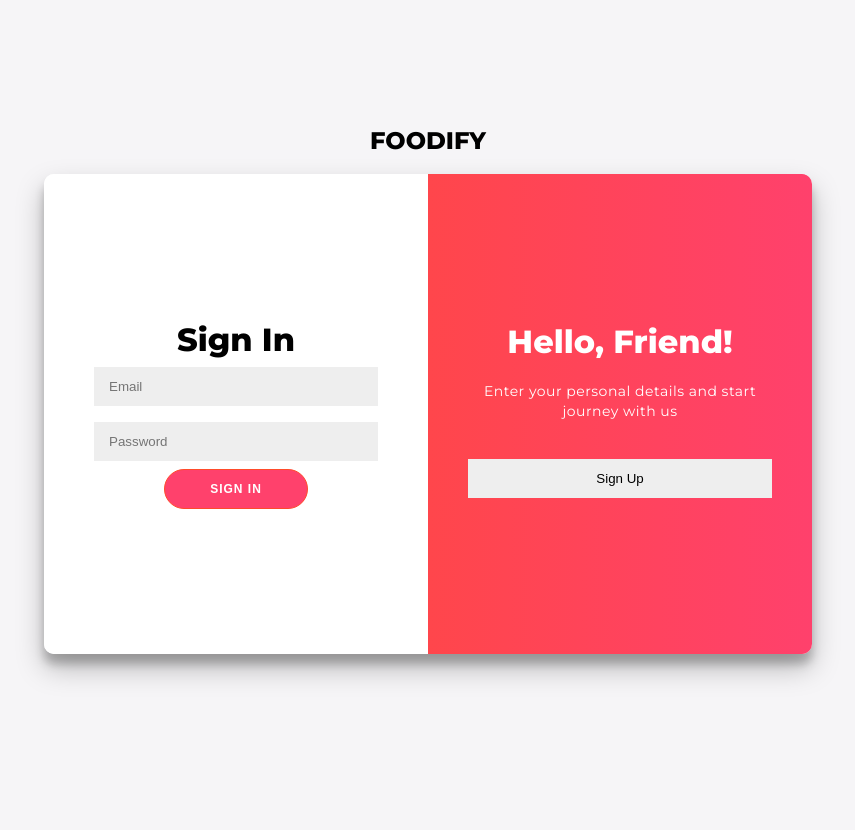
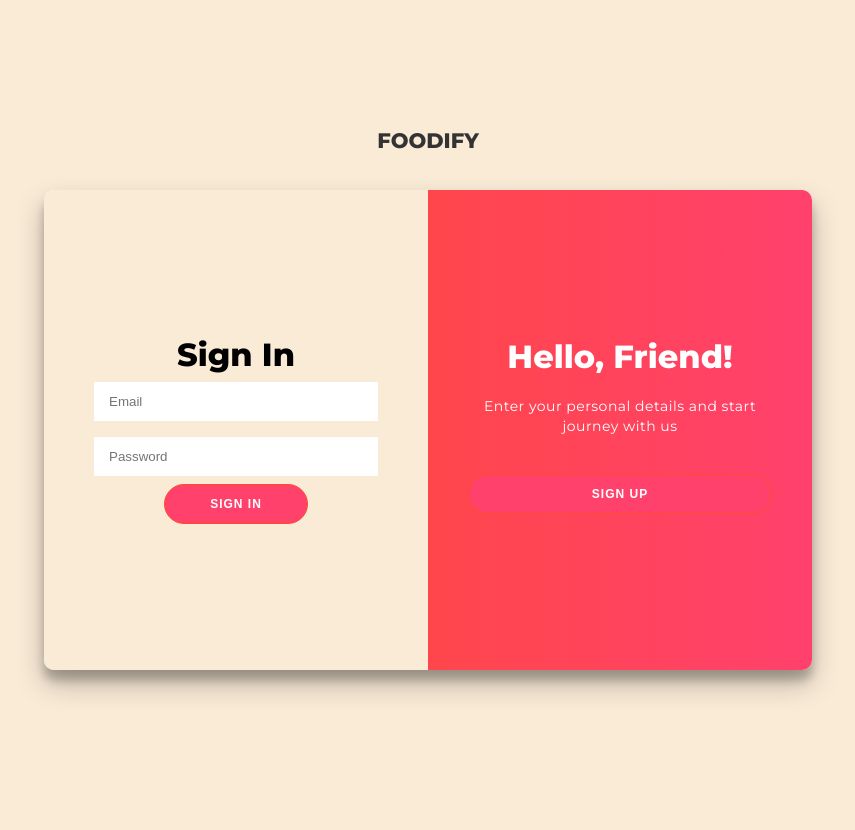
Before and after one commit to CypherX-team/Foodify, a Django app: template templates/signup.html in a window 1280 px wide. Shown: the whole page, without its empty margins (212-1067 px from the left). Run offline with Django 4.2, Linux system fonts and the light colour scheme; the template is opened without the code that fills it, so the values that code supplies are empty.

Commit message:
Fixed: Updated css and imgs

```diff
--- a/static/css/signup.css
+++ b/static/css/signup.css
@@ -5,7 +5,7 @@
 }
 
 body {
-	background: #f6f5f7;
+	background: antiquewhite;
 	display: flex;
 	justify-content: center;
 	align-items: center;
@@ -56,6 +56,19 @@ button {
 	transition: transform 80ms ease-in;
 }
 
+input.ghost {
+	border-radius: 20px;
+	border: 1px solid #FF4B2B;
+	background-color: #FF416C;
+	color: #FFFFFF;
+	font-size: 12px;
+	font-weight: bold;
+	padding: 12px 45px;
+	letter-spacing: 1px;
+	text-transform: uppercase;
+	transition: transform 80ms ease-in;
+}
+
 button:active {
 	transform: scale(0.95);
 }
@@ -70,7 +83,7 @@ button.ghost {
 }
 
 form {
-	background-color: #FFFFFF;
+	background-color: antiquewhite;
 	display: flex;
 	align-items: center;
 	justify-content: center;
@@ -81,7 +94,7 @@ form {
 }
 
 input {
-	background-color: #eee;
+	background-color: white;
 	border: none;
 	padding: 12px 15px;
 	margin: 8px 0;
--- a/templates/signup.html
+++ b/templates/signup.html
@@ -9,7 +9,7 @@
 </head>
 
 <body>
-    <h2>FOODIFY</h2>
+    <h2><a href="\templates\index.html"><h2>FOODIFY</h2></a></h2>
     <div class="container" id="container">
         <div class="form-container sign-up-container">
             <form action="#">
@@ -33,12 +33,14 @@
                 <div class="overlay-panel overlay-left">
                     <h1>Welcome Back!</h1>
                     <p>To keep connected with us please login with your personal info</p>
-                    <button class="ghost" id="signIn">Sign In</button>
+                    <!-- <button class="ghost" id="signIn">Sign In</button> -->
+                    <input type="button" class= "ghost" id="signIn" value="Sign In" onclick="ValidateEmail" />
                 </div>
                 <div class="overlay-panel overlay-right">
                     <h1>Hello, Friend!</h1>
                     <p>Enter your personal details and start journey with us</p>
                     <input type="button" class= "ghost" id="signUp" value="Sign Up" onclick="ValidateEmail" />
+                    <!-- <button class="ghost" id="signUp">Sign Up</button> -->
                 </div>
             </div>
         </div>
```
Also changed, not shown: templates/about.html (+6 -6 lines), templates/contact.html (+7 -7 lines), templates/index.html (+6 -6 lines), static/img/company-img.jpg (added), static/img/logo.jpeg (added).
